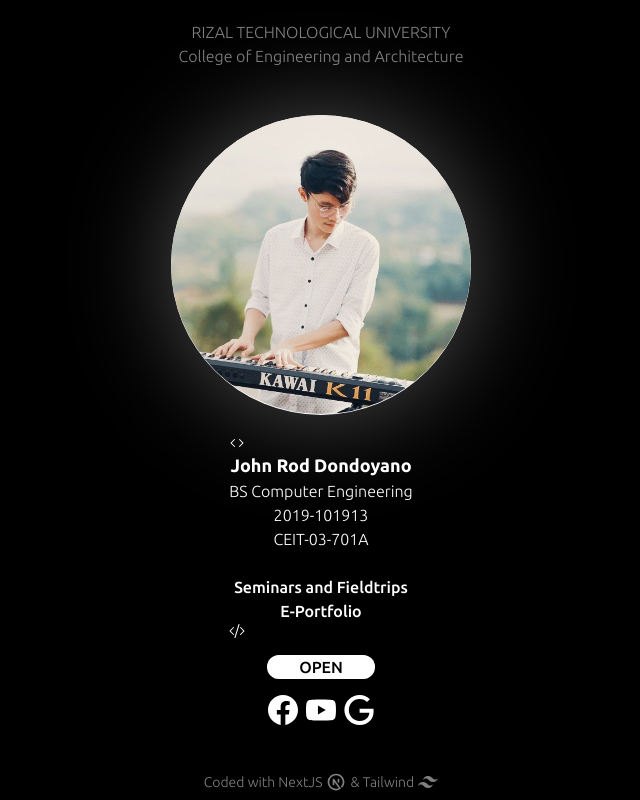
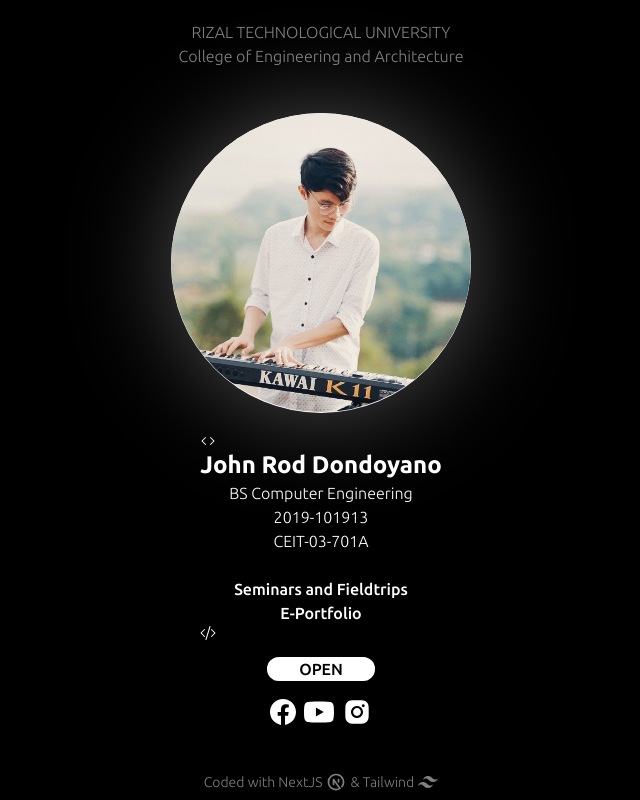
Before and after one commit to dondycles/certs-portfolio, a Next.js app: page / in a window 1280 px wide. Shown: the whole page, without its empty margins (319-959 px from the left). Built offline with nearby package versions, Linux system fonts and the light colour scheme.

Commit message:
Please enter the commit message for your changes. Lines starting  with '' will be ignored, and an empty message aborts the commit.
 On branch main
 Your branch is up to date with 'origin/main'.

 Changes to be committed:
	modified:   pages/index.js

```diff
--- a/pages/index.js
+++ b/pages/index.js
@@ -7,6 +7,7 @@ import { motion as m } from "framer-motion";
 import pfp from "../public/imgs/pfp.jpg";
 
 import { SiFacebook, SiYoutube, SiGoogle, SiTailwindcss } from "react-icons/si";
+import { AiFillInstagram } from "react-icons/ai";
 import { BsCode, BsCodeSlash } from "react-icons/bs";
 import { TbBrandNextjs } from "react-icons/tb";
 import { useState } from "react";
@@ -41,7 +42,7 @@ export default function Home() {
           </div>
           <div className="text-center mt-5">
             <BsCode />
-            <p className="font-extrabold text-lg"> John Rod Dondoyano</p>
+            <p className="font-extrabold text-2xl"> John Rod Dondoyano</p>
             <p className=" font-thin">BS Computer Engineering</p>
             <p className=" font-thin">2019-101913</p>
             <p className=" font-thin">CEIT-03-701A</p>
@@ -71,7 +72,7 @@ export default function Home() {
           >
             OPEN
           </div>
-          <div className="flex flex-row gap-2 text-[30px] ">
+          <div className="flex flex-row gap-2 text-[30px] items-center">
             <SiFacebook
               onMouseDown={() => {
                 setOpenFb(true);
@@ -80,7 +81,7 @@ export default function Home() {
                 setOpenFb(false);
                 window.open("https://www.facebook.com/dondycles", "_blank");
               }}
-              className={` hover:animate-logoSpin hover:drop-shadow-[0px_0px_10px_#ffffff50] cursor-pointer transition-all duration-150 ease-in-out
+              className={` hover:animate-logoSpin hover:drop-shadow-[0px_0px_10px_#ffffff50] cursor-pointer transition-all duration-150 ease-in-out text-[26px]
                   ${openFb ? "scale-[95%]" : "scale-100"}
                   `}
             ></SiFacebook>
@@ -101,7 +102,7 @@ export default function Home() {
                   `}
             ></SiYoutube>
 
-            <SiGoogle
+            <AiFillInstagram
               onMouseDown={() => {
                 setOpenGg(true);
               }}
@@ -112,7 +113,7 @@ export default function Home() {
               className={` hover:animate-logoSpin hover:drop-shadow-[0px_0px_10px_#ffffff50] cursor-pointer transition-all duration-150 ease-in-out
                   ${openGg ? "scale-[95%]" : "scale-100"}
                   `}
-            ></SiGoogle>
+            ></AiFillInstagram>
           </div>
         </div>
         <footer className="font-thin opacity-50 text-sm flex gap-1 items-center mb-2">
```
